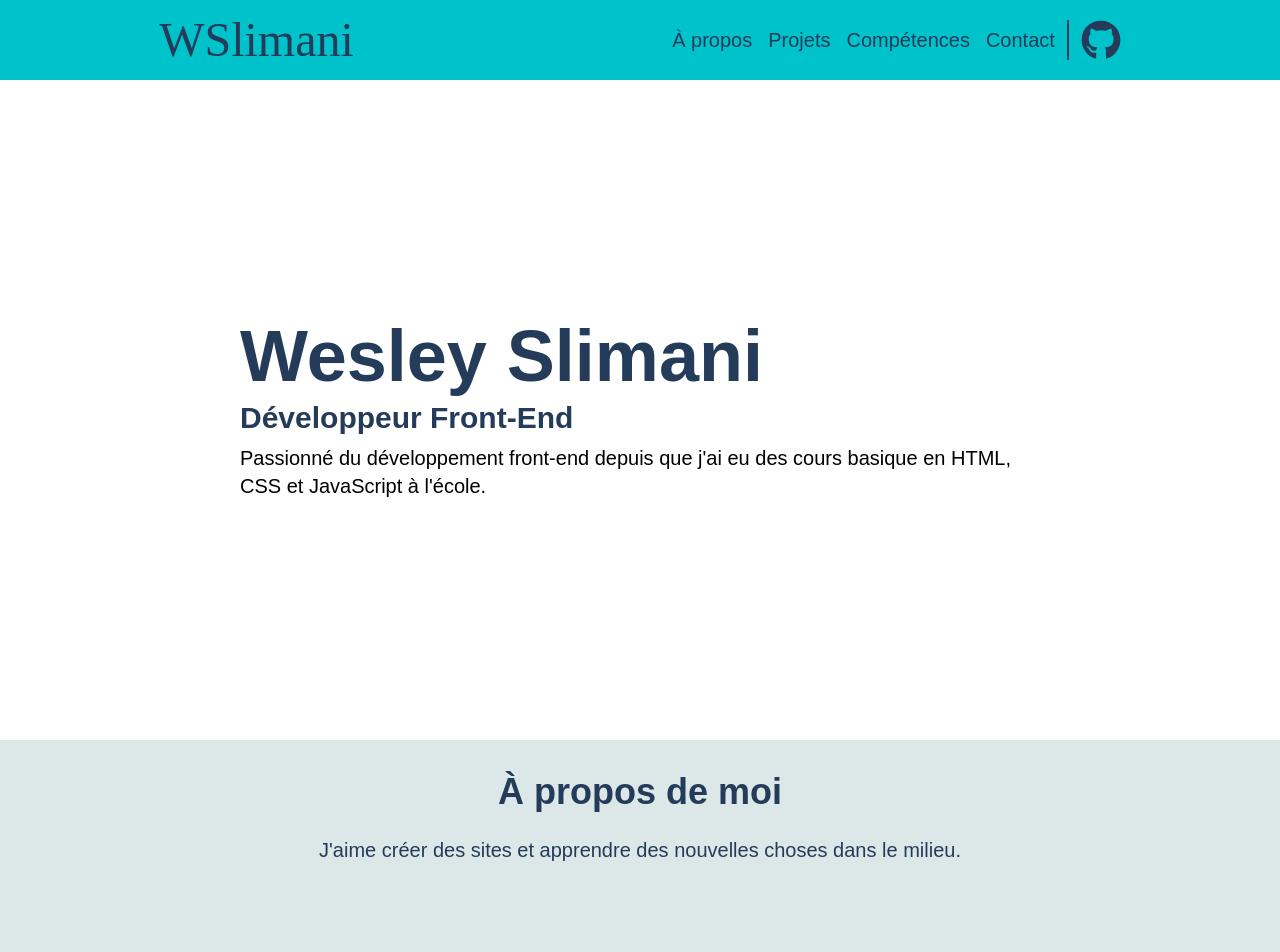
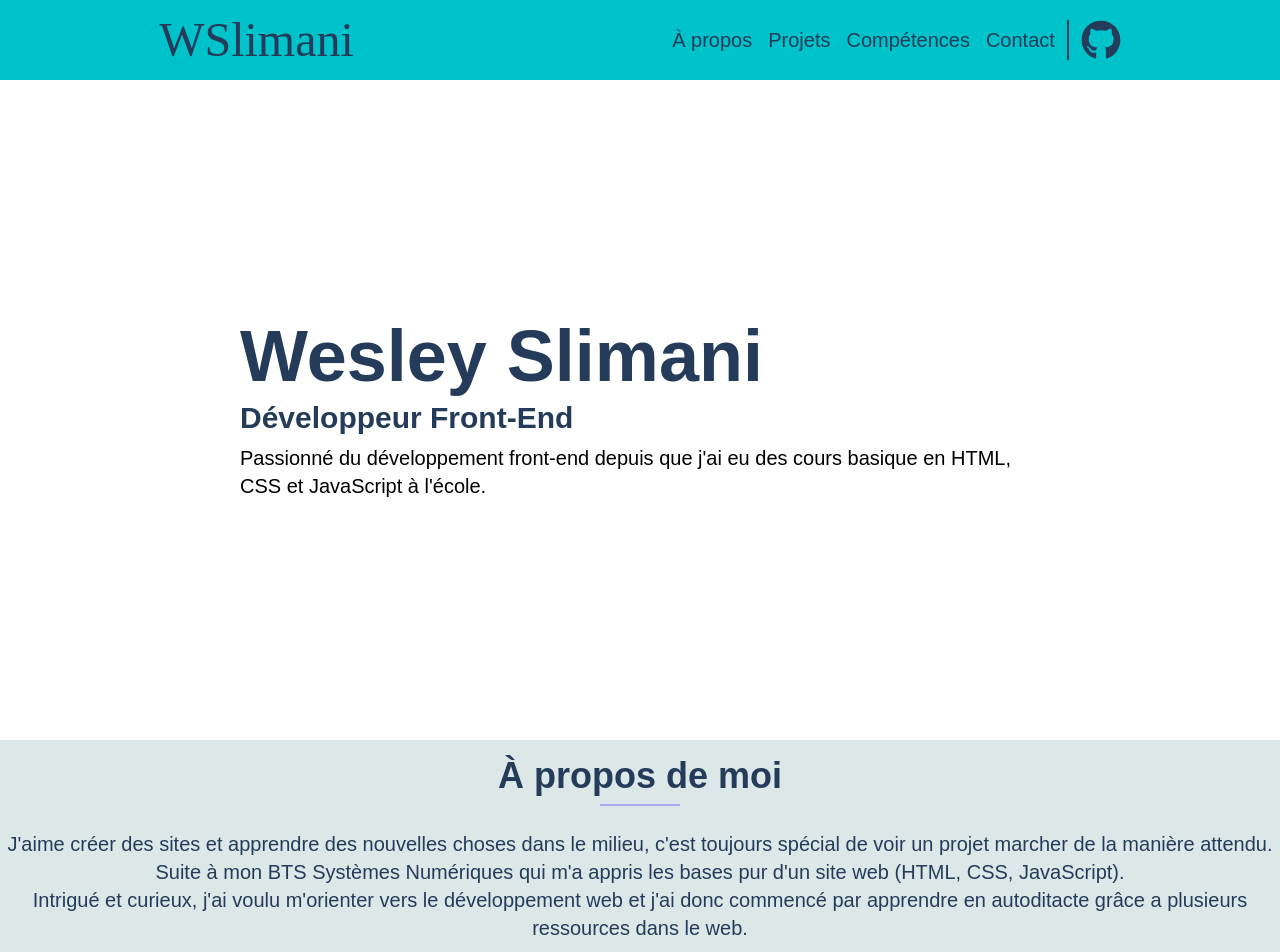
Before and after one commit to Chilluno/my-portfolio, a React (Create React App) app: page / in a window 1280 px wide. Shown: the top 952 px of the page. Built offline with nearby package versions, Linux system fonts and the light colour scheme.

Commit message:
feat: fleshed out the About section description more

```diff
--- a/src/components/About.js
+++ b/src/components/About.js
@@ -1,9 +1,15 @@
 import React from "react"
 
 export const About = () => {
-   return <section className="h-auto bg-light-grey pt-8 pb-60"  id="about">
-      <h2 className="text-4xl text-blue-grey pb-6 font-bold">À propos de moi</h2>
-      <p className="text-xl text-blue-grey"> J'aime créer des sites et apprendre des nouvelles choses dans le milieu.
+   return <section className="h-auto bg-light-grey pt-4 pb-12"  id="about">
+      <h2 className="text-4xl text-blue-grey pb-2 font-bold">À propos de moi</h2>
+      <div className="border-t-2 w-20 m-auto border-dreamy-purple"></div>
+      <p className="text-xl text-blue-grey pt-6"> J'aime créer des sites et apprendre des nouvelles choses dans le milieu, c'est toujours spécial de voir un projet marcher de la manière attendu.
+      <br></br>
+      Suite à mon BTS Systèmes Numériques qui m'a appris les bases pur d'un site web (HTML, CSS, JavaScript).
+      <br></br>
+      Intrigué et curieux, j'ai voulu m'orienter vers le développement web et
+      j'ai donc commencé par apprendre en autoditacte grâce a plusieurs ressources dans le web.
       </p>
    </section>
 }
```
